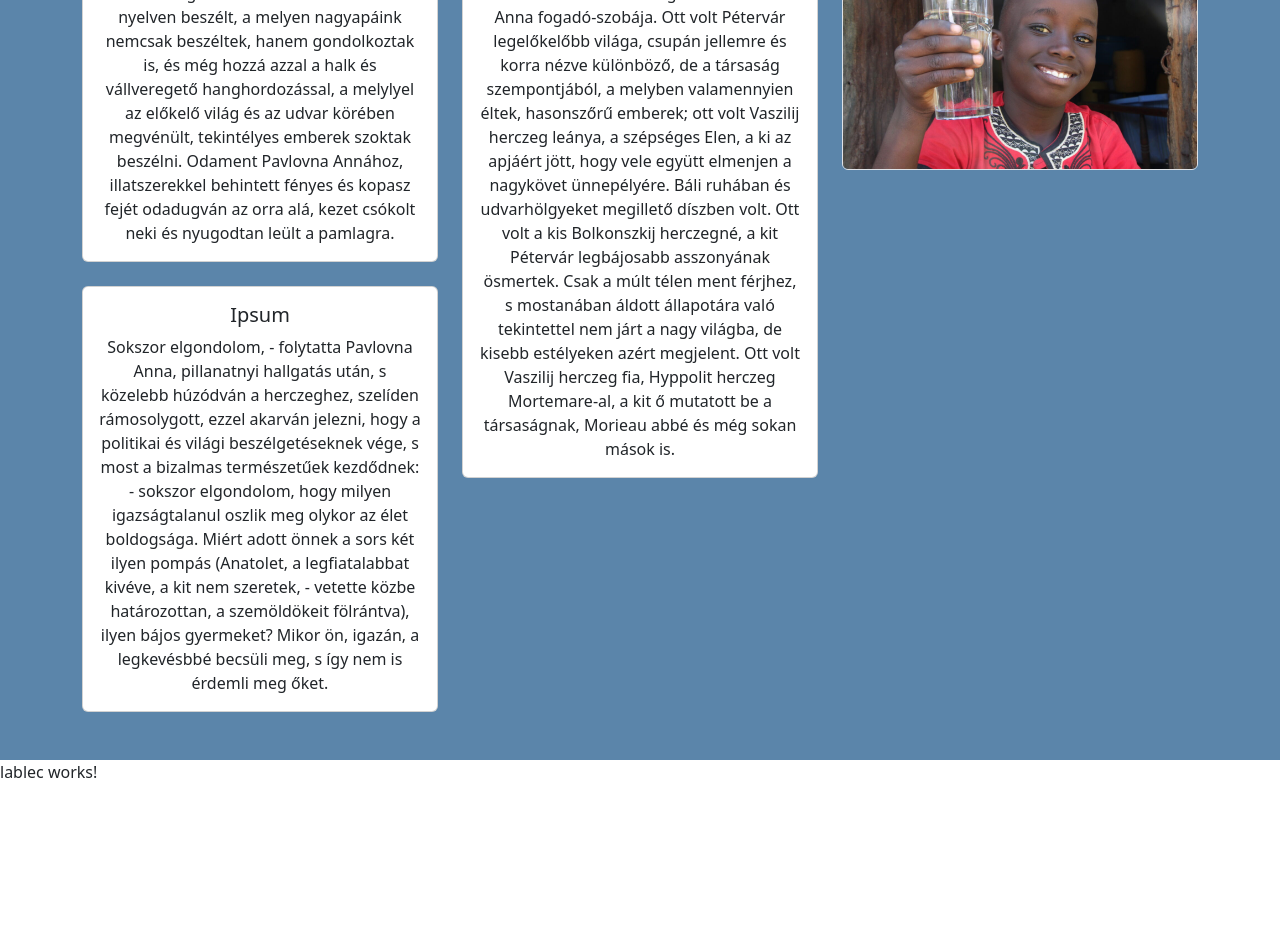
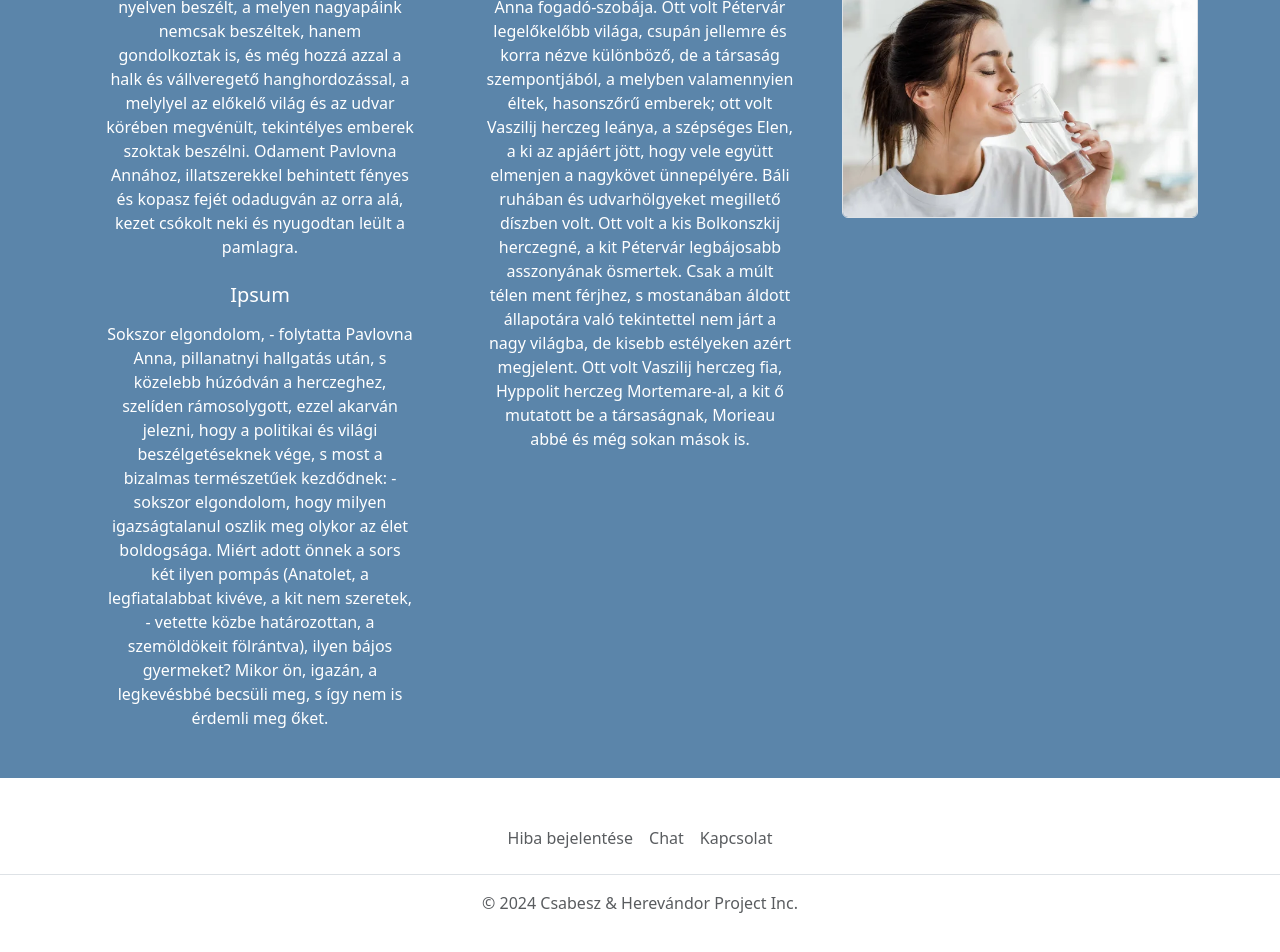
Before and after one commit to bandiiskola/viznostandalone, an Angular app in the folder viz/: page / in a window 1280 px wide. Shown: the part 386-1338 px from the top of the page. Before the commit the page ends 1186 px from the top, so only its background shows below. Built offline with nearby package versions, Linux system fonts and the light colour scheme.

Commit message:
$nigger => !$nigger

```diff
--- a/viz/src/app/fooldal/fooldal.component.html
+++ b/viz/src/app/fooldal/fooldal.component.html
@@ -2,6 +2,9 @@
     body {
         background-color: #5B85AA;
         color: white;
+    }
+    .card-title {
+        margin-bottom: 15px;
     }
 </style>
 <body>
@@ -17,8 +20,8 @@
 
     <div class="row text-center">
       <div class="col-md-4">
-        <div class="card mb-4">
-          <div class="card-body">
+        <div class="mb-4">
+          <div class="card-body px-4">
             <h5 class="card-title">Lorem</h5>
             <p class="card-text">A herczeg azon a mesterkélt franczia nyelven beszélt, a melyen nagyapáink nemcsak
                 beszéltek, hanem gondolkoztak is, és még hozzá azzal a halk és vállveregető hanghordozással, a melylyel az előkelő világ és az udvar körében megvénült, tekintélyes emberek
@@ -26,8 +29,8 @@
                 odadugván az orra alá, kezet csókolt neki és nyugodtan leült a pamlagra. </p>
           </div>
         </div>
-        <div class="card">
-            <div class="card-body">
+        <div class="">
+            <div class="card-body px-4">
               <h5 class="card-title">Ipsum</h5>
               <p class="card-text">Sokszor elgondolom, - folytatta Pavlovna Anna, pillanatnyi hallgatás után, s közelebb
                   húzódván a herczeghez, szelíden rámosolygott, ezzel akarván jelezni, hogy a politikai és
@@ -41,8 +44,8 @@
           </div>
       </div>
       <div class="col-md-4">
-        <div class="card">
-          <div class="card-body">
+        <div class="">
+          <div class="card-body px-4">
             <h5 class="card-title">Dolor</h5>
             <p class="card-text">Lassankint kezdett megtelni Pavlovna Anna fogadó-szobája. Ott volt Pétervár legelőkelőbb
                 világa, csupán jellemre és korra nézve különböző, de a társaság szempontjából, a melyben
@@ -57,7 +60,7 @@
         </div>
       </div>
       <div class="col-md-4">
-        <img src="water.jpg" class="w-100 border rounded">
+        <img src="water.jpg" class=" mt-5 w-100 border rounded">
       </div>
     </div>
   </div>
--- a/viz/src/app/lablec/lablec.component.html
+++ b/viz/src/app/lablec/lablec.component.html
@@ -1 +1,8 @@
-<p>lablec works!</p>
+<footer class="py-3 my-4">
+    <ul class="nav justify-content-center border-bottom pb-3 mb-3">
+      <li class="nav-item"><a href="#" class="nav-link px-2 text-body-secondary">Hiba bejelentése</a></li>
+      <li class="nav-item"><a href="#" class="nav-link px-2 text-body-secondary">Chat</a></li>
+      <li class="nav-item"><a href="#" class="nav-link px-2 text-body-secondary">Kapcsolat</a></li>
+    </ul>
+    <p class="text-center text-body-secondary">&copy; 2024 Csabesz & Herevándor Project Inc.</p>
+  </footer>
```
Also changed, not shown: viz/public/water.jpg.
